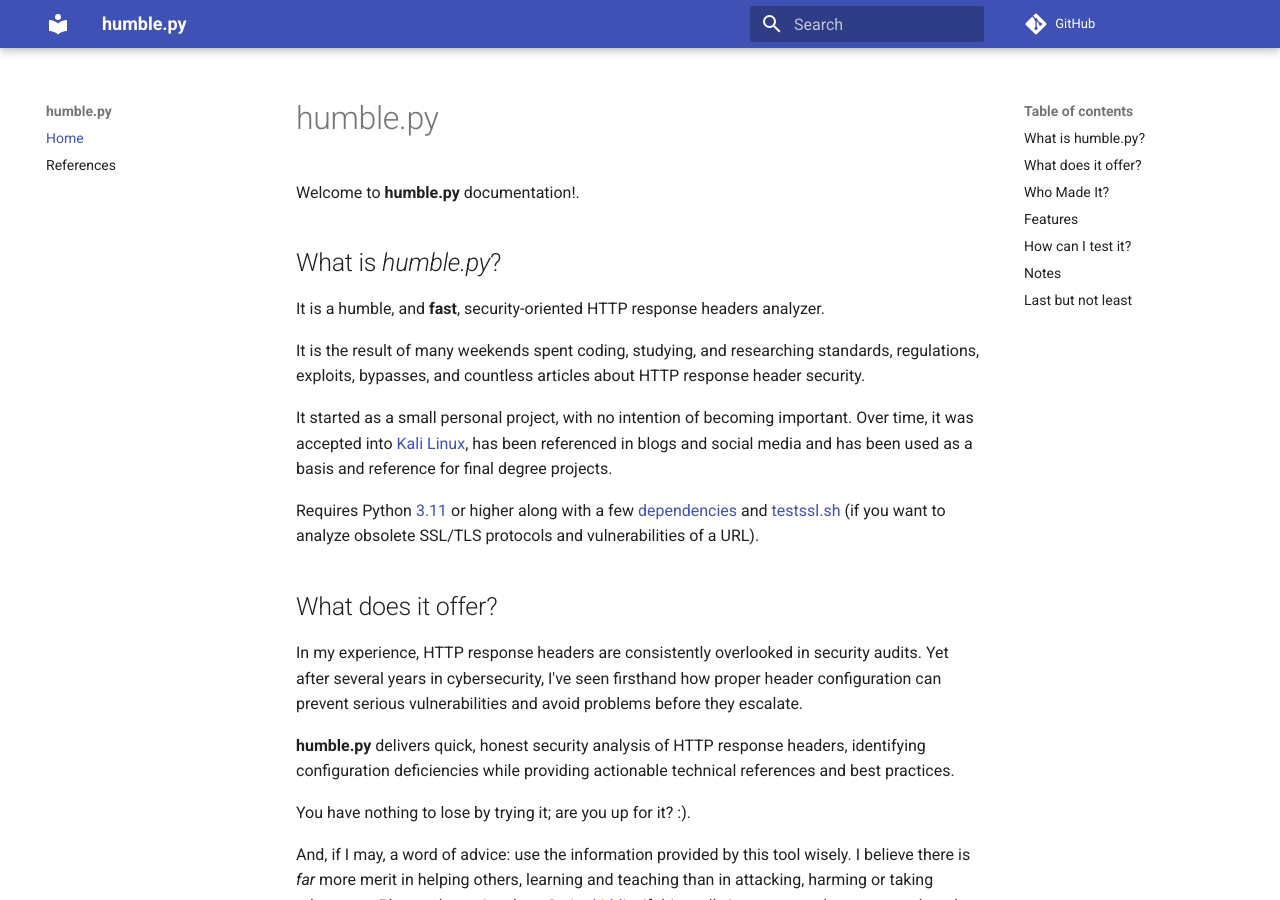
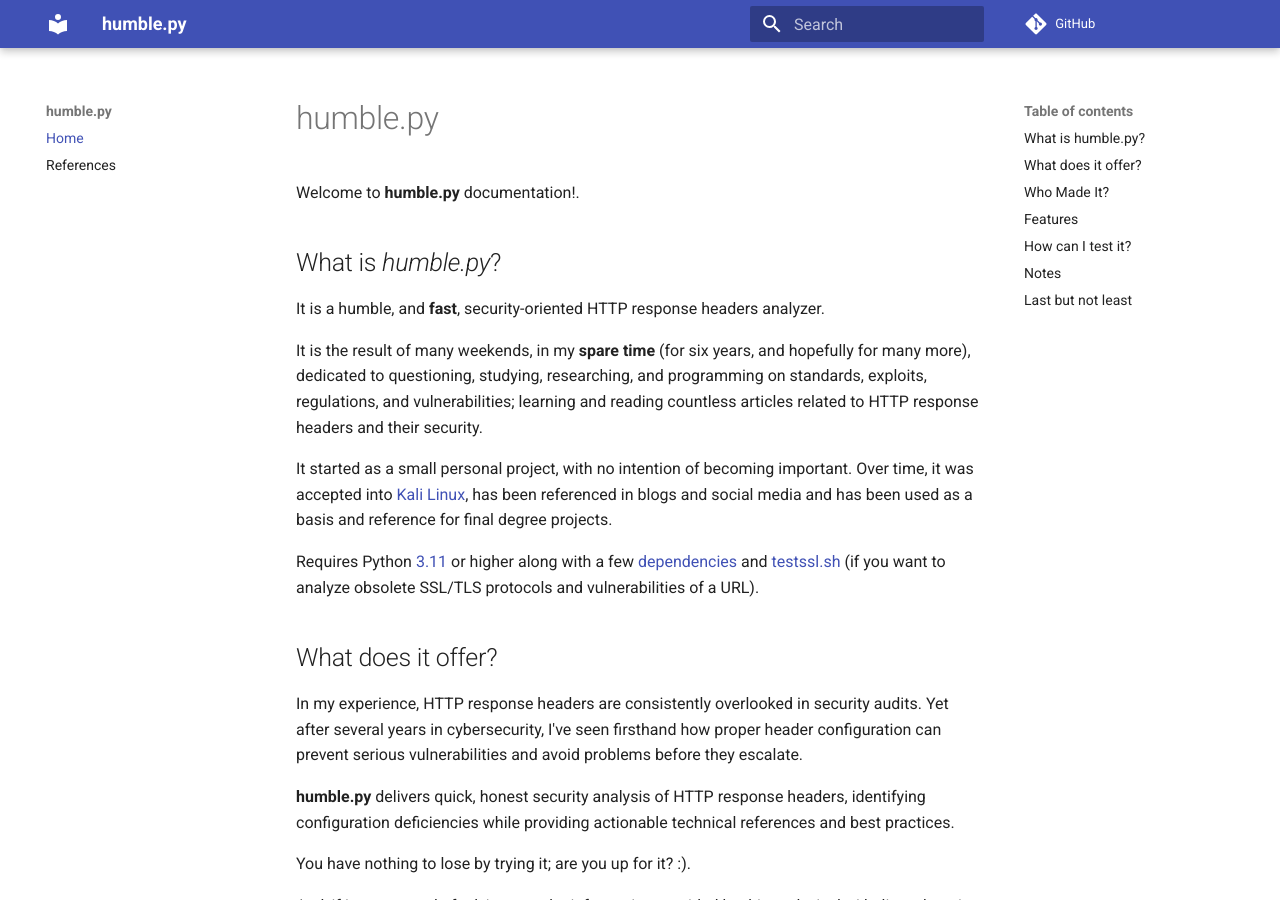
Before and after one commit to rfc-st/humble, an MkDocs documentation site: the page built from docs/index.md, in a window 1280 px wide and 900 px high. Built offline with MkDocs 1.6.1 and Material for MkDocs 9.7.7, drawn with Linux system fonts in a browser that asks for light colours; comment, search, counter and statistics services are not loaded.

Commit message:
Minor: 'Read the Docs' updated

```diff
--- a/docs/index.md
+++ b/docs/index.md
@@ -4,7 +4,7 @@
 ## What is *humble.py*?
 It is a humble, and **fast**, security-oriented HTTP response headers analyzer.
 
-It is the result of many weekends spent coding, studying, and researching standards, regulations, exploits, bypasses, and countless articles about HTTP response header security.
+It is the result of many weekends, in my **spare time** (for six years, and hopefully for many more), dedicated to questioning, studying, researching, and programming on standards, exploits, regulations, and vulnerabilities; learning and reading countless articles related to HTTP response headers and their security.
 
 It started as a small personal project, with no intention of becoming important. Over time, it was accepted into <a href="https://pkg.kali.org/pkg/humble" target="_blank">Kali Linux</a>, has been referenced in blogs and social media and has been used as a basis and reference for final degree projects.
 
```
